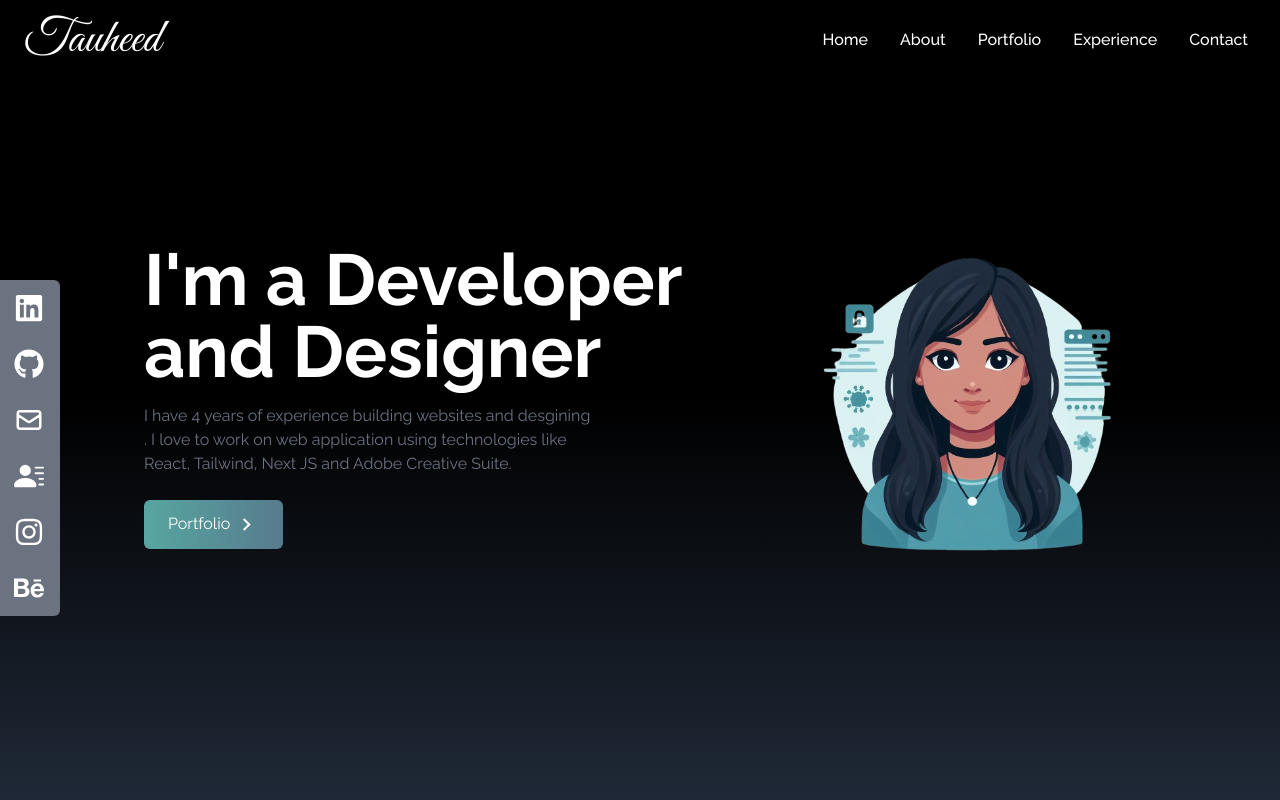
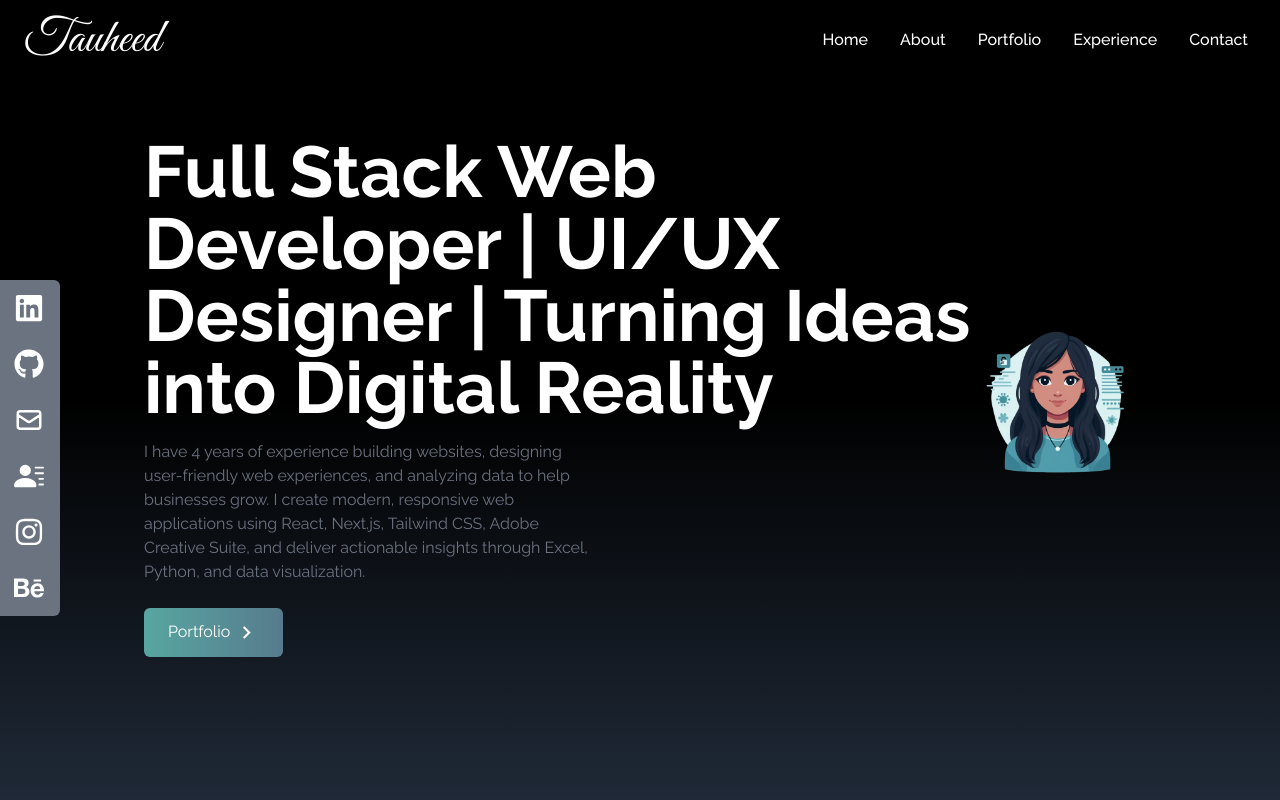
Before and after one commit to Tauheedjahan/Tj_Portfolio, a React (Create React App) app: page / in a window 1280 px wide. Shown: the top 800 px of the page. Built offline with nearby package versions, Linux system fonts and the light colour scheme.

Commit message:
Update Home.jsx

```diff
--- a/src/components/Home.jsx
+++ b/src/components/Home.jsx
@@ -19,12 +19,15 @@ const Home = () => {
         </div>
         <div className="flex flex-col justify-center h-full">
           <h2 className="text-4xl sm:text-7xl font-bold text-white">
-            I'm a Developer and Designer
+            Full Stack Web Developer | UI/UX Designer | Turning Ideas into Digital Reality
           </h2>
           <p className="text-gray-500 py-4 max-w-md">
-            I have 4 years of experience building websites and desgining .
-          I love to work on web application using technologies like
-            React, Tailwind, Next JS and Adobe Creative Suite.
+            I have 4 years of experience building websites,
+          designing user-friendly web experiences, and analyzing
+            data to help businesses grow. I create modern,
+          responsive web applications using React, Next.js, Tailwind
+            CSS, Adobe Creative Suite, and deliver actionable
+          insights through Excel, Python, and data visualization.
           </p>
 
           <div className="portfolio-btn">
```
